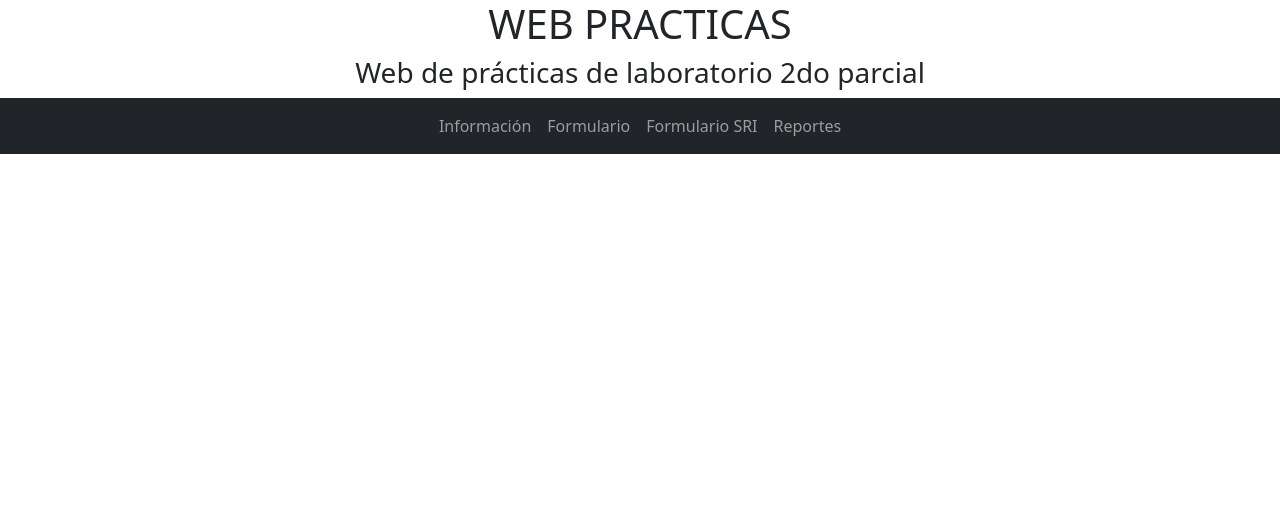
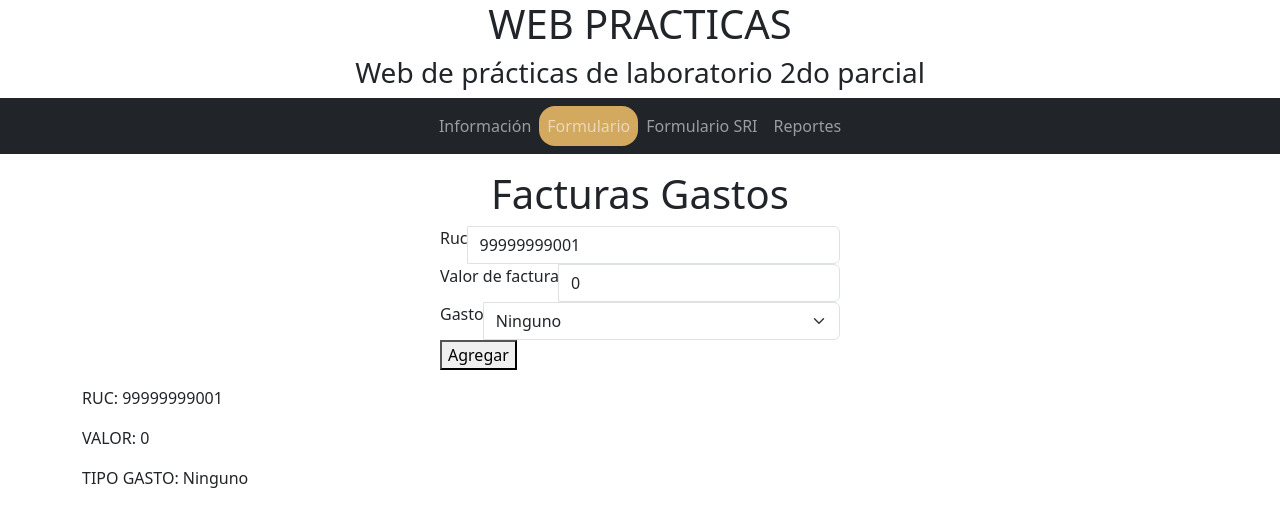
Before and after one commit to klvallejo1/Calculadora_Gastos, an Angular app: page /formulario in a window 1280 px wide. Before the commit this address led to /. Shown: the top 526 px of the page. Built offline with nearby package versions, Linux system fonts and the light colour scheme.

Commit message:
Formulario 2 agregado

```diff
--- a/src/app/app-routing.module.ts
+++ b/src/app/app-routing.module.ts
@@ -2,10 +2,12 @@ import { NgModule } from '@angular/core';
 import { RouterModule, Routes } from '@angular/router';
 import { InformacionComponent } from './informacion/informacion.component';
 import { FormularioComponent } from './formulario/formulario.component';
+import { Formulario2Component } from './formulario2/formulario2.component';
 
 const routes: Routes = [
   { path: 'informacion', component: InformacionComponent},
-  { path: 'formulario2', component: FormularioComponent}
+  { path: 'formulario2', component: FormularioComponent},
+  { path: 'formulario', component: Formulario2Component}
 ];
 
 @NgModule({
--- a/src/app/app.module.ts
+++ b/src/app/app.module.ts
@@ -8,13 +8,15 @@ import { FormularioComponent } from './formulario/formulario.component';
 import { MenuComponent } from './menu/menu.component';
 import { InformacionComponent } from './informacion/informacion.component';
 import { Routes, RouterModule, RouterLinkActive } from '@angular/router';
+import { Formulario2Component } from './formulario2/formulario2.component';
 
 @NgModule({
   declarations: [
     AppComponent,
     FormularioComponent,
     MenuComponent,
-    InformacionComponent
+    InformacionComponent,
+    Formulario2Component
   ],
   imports: [
     BrowserModule,
--- /dev/null
+++ b/src/app/formulario2/formulario2.component.css
@@ -0,0 +1,9 @@
+body {
+    padding: 0;
+    margin: 0;
+}
+
+form {
+    max-width: 25em;
+    margin: 1em auto;
+}
--- /dev/null
+++ b/src/app/formulario2/formulario2.component.html
@@ -0,0 +1,32 @@
+<div class="container">
+    <form>
+        <div class="form-group">
+            <h1 class="text-center">Facturas Gastos</h1>
+            <div class="input-group">
+                <label for="ruc" class="form-label">Ruc</label>
+                <input type="text" class="form-control" id="ruc" name="ruc" [(ngModel)]="ruc">
+            </div>
+            <div class="input-group">
+                <label for="valor" class="form-label">Valor de factura</label>
+                <input type="text" class="form-control" id="valor" name="valor" [(ngModel)]="valor">
+            </div>
+            <div class="input-group">
+                <label for="gasto" class="form-label">Gasto</label>
+                <select class="form-select" aria-label="gasto" name="gasto" [(ngModel)]="gasto">
+                    <option selected>Escoja el tipo de gasto</option>
+                    <option value="Salud">Salud</option>
+                    <option value="Vivienda">Vivienda</option>
+                    <option value="Educacion">Educación</option>
+                    <option value="Ninguno">Ninguno</option>
+                </select>
+            </div>
+            <button>Agregar</button>
+        </div>
+    </form>
+
+    <div>
+        <p>RUC: {{ruc}}</p>
+        <p>VALOR: {{valor}}</p>
+        <p>TIPO GASTO: {{gasto}}</p>
+    </div>
+</div>
--- /dev/null
+++ b/src/app/formulario2/formulario2.component.ts
@@ -0,0 +1,16 @@
+import { Component, OnInit } from '@angular/core';
+
+@Component({
+  selector: 'app-formulario2',
+  templateUrl: './formulario2.component.html',
+  styleUrl: './formulario2.component.css',
+})
+export class Formulario2Component implements OnInit {
+  constructor() {}
+
+  ngOnInit(): void {}
+
+  ruc: string = '99999999001';
+  valor: number = 0.0;
+  gasto: string = 'Ninguno';
+}
--- a/src/app/menu/menu.component.html
+++ b/src/app/menu/menu.component.html
@@ -5,7 +5,7 @@
                 <a routerLink="/informacion" routerLinkActive="activo" class="nav-link">Información</a>
             </li>
             <li class="nav-item">
-                <a class="nav-link" routerLinkActive="activo">Formulario</a>
+                <a routerLink="/formulario" class="nav-link" routerLinkActive="activo">Formulario</a>
             </li>
             <li class="nav-item">
                 <a routerLink="formulario2" routerLinkActive="activo" class="nav-link">Formulario SRI</a>
```
Also changed, not shown: 1 other file (tests, documents, lock files or other folders).
